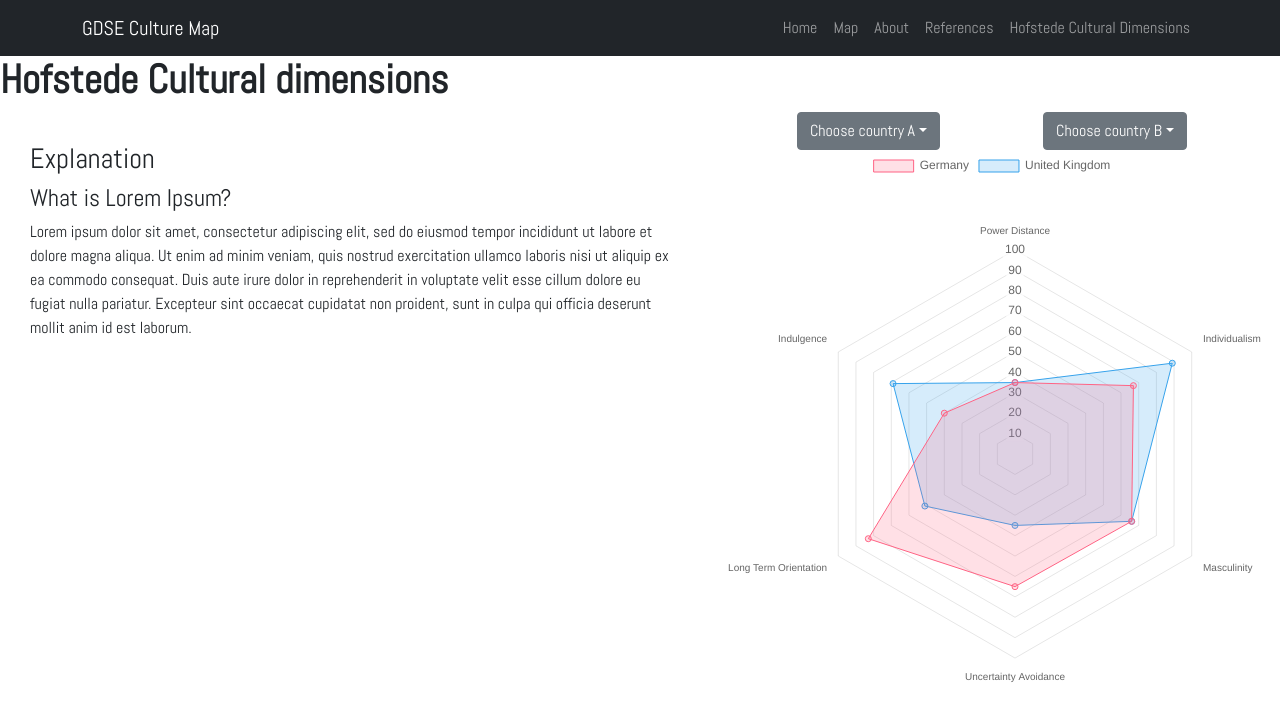
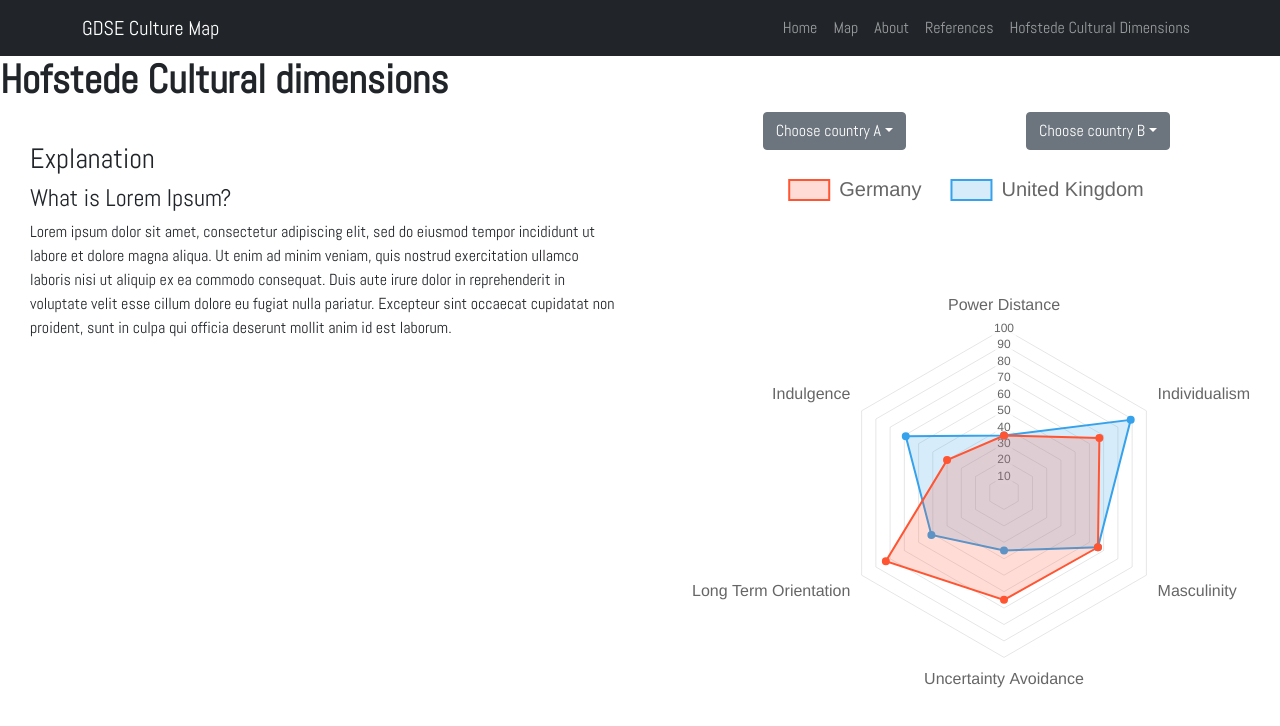
Before and after one commit to abel-vs/gdse-map, a React (Create React App) app: page /gdse-map/hofstede in a window 1280 px wide. Shown: the top 726 px of the page. Built offline with nearby package versions, Linux system fonts and the light colour scheme.

Commit message:
Fix font sizing spider graph

```diff
--- a/src/components/SpiderGraph.js
+++ b/src/components/SpiderGraph.js
@@ -44,12 +44,26 @@ const options = {
             },
             max: 100,
             min: 0,
-            // width: 10,
-            // height: 10,
-            // suggestedMin: 50,
-            // suggestedMax: 100
+            pointLabels: {
+                font: {
+                    size: 16
+                }
+            },
+        }
+
+    },
+    plugins: {
+        legend: {
+            labels: {
+                // This more specific font property overrides the global property
+                font: {
+                    size: 20
+                },
+                padding: 30
+            }
         }
     }
+
 };
 
 const SpiderGraph = () => {
@@ -67,16 +81,18 @@ const SpiderGraph = () => {
         {
             label: countryA,
             data: list.countries.find(x => x.name === countryA).values,
-            backgroundColor: 'rgba(255, 99, 132, 0.2)',
-            borderColor: 'rgba(255, 99, 132, 1)',
-            borderWidth: 1,
+            backgroundColor: 'rgba(255, 85, 51, 0.2)',
+            borderColor: 'rgba(255, 85, 51, 1)',
+            pointBackgroundColor: 'rgba(255, 85, 51, 1)',
+            borderWidth: 2,
         },
         {
             label: countryB,
             data: list.countries.find(x => x.name === countryB).values,
             backgroundColor: 'rgba(54, 162, 235, 0.2)',
             borderColor: 'rgb(54, 162, 235)',
-            borderWidth: 1,
+            pointBackgroundColor: 'rgb(54, 162, 235)',
+            borderWidth: 2,
         },
     ],
 };
--- a/src/components/SpiderGraph.module.css
+++ b/src/components/SpiderGraph.module.css
@@ -5,7 +5,7 @@
 }
 
 .graph_container {
-    width: 45%;
+    width: 49%;
     /*background: rgba(0, 0, 255, 0.3);*/
 }
 
@@ -24,7 +24,7 @@
 }
 
 .explanation {
-    width: 55%;
+    width: 51%;
     /*background: rgba(255, 0, 0, 0.3);*/
     padding: 30px 30px 0px 30px;
 }
```
